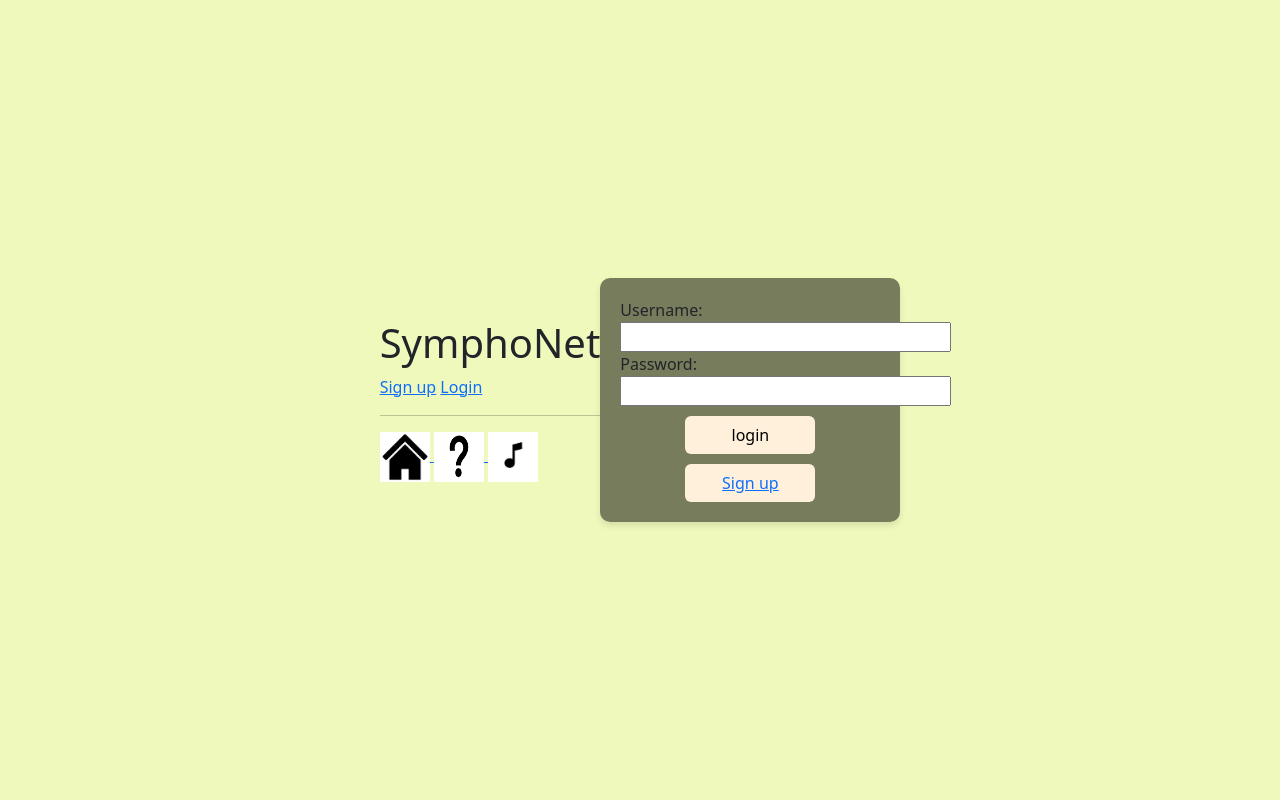
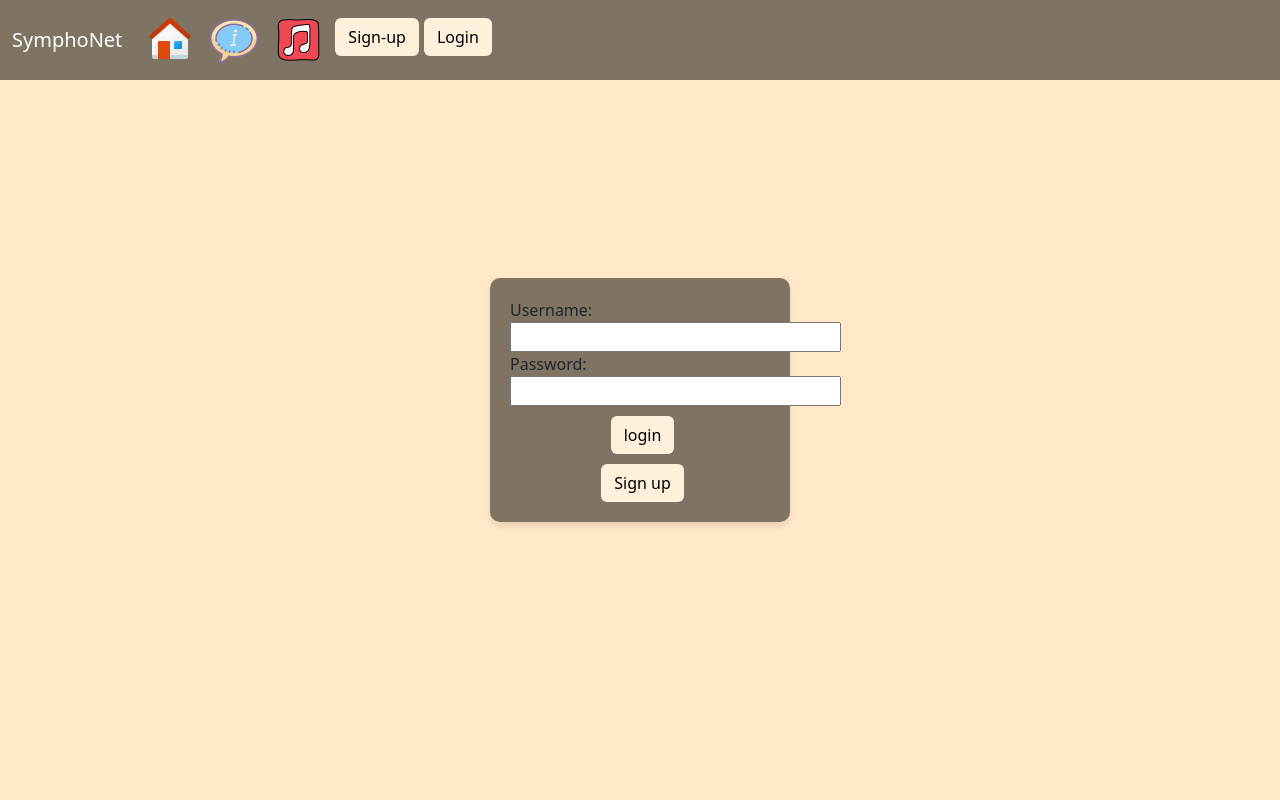
Before and after one commit to joe22123/symphonet, a Django app: page /symphonet/login/ in a window 1280 px wide. Run offline with Django 3.2, Linux system fonts and the light colour scheme.

Commit message:
updates css and html pages, fixing the nav bar

```diff
--- a/symphonet/static/style/base.css
+++ b/symphonet/static/style/base.css
@@ -12,9 +12,9 @@
 }
 
 /* Styles for the home icon image */
-.home-icon img {
-    width: 50px;
-    height: 50px;
+/* .home-icon img {
+    width: 30px;
+    height: 30px;
 }
 
 
@@ -29,6 +29,76 @@
 }
 
 .song-icon img {
-    width: 50px;
-    height: 50px;
+    width: 60px;
+    height: 60px;
+} */
+
+body {
+    background-color: rgba(255, 224, 178, 0.717);
+    background-size: cover;
+    background-position: center;
+    height: 100vh;
+    margin: 0;
+    display: flex;
+    justify-content: center;
+    align-items: center;
+
 }
+
+.login-container {
+    flex: 1;
+    /* This will make login form take remaining vertical space */
+    display: flex;
+    justify-content: center;
+    align-items: center;
+}
+
+.login-form {
+    background-color: rgba(0, 0, 0, 0.5);
+    /* Add opacity to background */
+    padding: 20px;
+    align-items: center;
+    align-content: center;
+    border-radius: 10px;
+    box-shadow: 0 4px 6px rgba(0, 0, 0, 0.1);
+    width: 300px;
+    /* Set width to prevent stretching */
+}
+
+.form-control {
+    margin-bottom: 15px;
+    /* Increased margin between input fields */
+}
+
+.btn-container {
+    display: flex;
+    justify-content: center;
+    /* Align buttons to the center */
+}
+
+.btn {
+    width: auto;
+    color: #000;
+    background-color: #fff0db;
+    margin-top: 10px;
+    margin-left: 5px;
+    padding: auto;
+    /* Added margin between buttons and input fields */
+    transition: all 0.3s ease;
+    /* Smooth transition */
+}
+
+.btn-link {
+    width: 50%;
+    color: #116bc4;
+    margin-top: 10px;
+    /* Added margin between buttons and input fields */
+    transition: all 0.3s ease;
+    /* Smooth transition */
+}
+
+
+.btn:hover {
+    color: #fff0db;
+    background-color: #000;
+}
--- a/symphonet/templates/symphonet/base.html
+++ b/symphonet/templates/symphonet/base.html
@@ -4,6 +4,8 @@
 <html>
 
 <head>
+    <meta charset="UTF-8">
+    <meta name="viewport" content="width=device-width, initial-scale=1.0">
     <title>
         Symphonet -
         {% block title_block %}
@@ -14,45 +16,57 @@
 </head>
 
 <body>
-    <div>
-        {% block header_block %}
-        <h1>SymphoNet</h1>
+    <nav class="navbar navbar-expand-lg navbar-light" style="position: fixed; top: 0; width: 100%; background-color: rgba(0, 0, 0,0.5); z-index: 1000; box-shadow: auto;">
+        <div class="container-fluid">
+            <a class="navbar-brand" href="{% url 'symphonet:index' %}" style="color: white;">SymphoNet</a>
+            <button class="navbar-toggler" type="button" data-bs-toggle="collapse"
+                data-bs-target="#navbarSupportedContent" aria-controls="navbarSupportedContent" aria-expanded="false"
+                aria-label="Toggle navigation">
+                <span class="navbar-toggler-icon"></span>
+            </button>
+            <div class="collapse navbar-collapse" id="navbarSupportedContent">
+                <ul class="navbar-nav me-auto mb-2 mb-lg-0">
+                    <li class="nav-item">
+                        <a class="nav-link home-icon" href="{% url 'symphonet:index' %}"><img
+                                src="{% static 'images/home-icon.png' %}" alt="home icon" /></a>
+                    </li>
+                    <li class="nav-item">
+                        <a class="nav-link about-icon" href="{% url 'symphonet:about_us' %}"> <img
+                                src="{% static 'images/about-icon.png' %}" alt="about icon" /></a>
+                    </li>
+                    <li class="nav-item">
+                        <a class="nav-link song-icon" href="{% url 'symphonet:songs' %}"><img
+                                src="{% static 'images/music-icon.png' %}" alt="song icon" /></a>
+                    </li>
+                    {% if user.is_authenticated %}
+                    <li class="nav-item">
+                        <p class="user-message account-icon"><img src="{% static 'images/profile.png' %}"
+                                alt="account icon" />Welcome {{ user.username }}</p>
+                    </li>
+                    {% else %}
+                    <li class="nav-item">
+                        <a href="{% url 'symphonet:sign_up' %}" class="btn">Sign-up</a>
+                    </li>
+                    {% endif %}
+                    {% if user.is_authenticated %}
+                    <li class="nav-item">
+                        <a href="{% url 'symphonet:logout' %}" class="btn">Logout</a>
+                    </li>
+                    {% else %}
+                    <li class="nav-item">
+                        <a href="{% url 'symphonet:user_login' %}" class="btn">Login</a>
+                    </li>
+                    {% endif %}
 
-        {% if user.is_authenticated %}
-        <p class="user-message">Welcome {{ user.username }}</p>
-        <a href ="{% url 'symphonet:logout' %}" class="logout">Logout</a>
-        {% else %}
-                <a href = "{% url 'symphonet:sign_up' %}">Sign up</a>
-                <a href = "{% url 'symphonet:user_login' %}">Login</a>
+                </ul>
+            </div>
+        </div>
+    </nav>
 
-        {% endif %}
-
-        <hr />
-        <a href="{% url 'symphonet:index' %}" class="home-icon">
-            <img src="{% static 'images/index.jpeg' %}" alt="home icon" />
-        </a>
-
-        <a href="{% url 'symphonet:about_us' %}" class="about-icon">
-            <img src="{% static 'images/about.jpeg' %}" alt="about icon" />
-        </a>
-
-        <a href="{% url 'symphonet:songs' %}" class="song-icon">
-            <img src="{% static 'images/songs.jpg' %}" alt="song icon" />
-        </a>
-
-        {% if user.is_authenticated %}
-        <a href="{% url 'symphonet:account' %}" class="account-icon">
-            <img src="{% static 'images/account.jpeg' %}" alt="account icon" />
-        </a>
-        {% endif %}
-        {% endblock %}
-    </div>
     <div>
         {% block body_block %}
         {% endblock %}
     </div>
-
-
 </body>
 
 </html>
--- a/symphonet/templates/symphonet/login.html
+++ b/symphonet/templates/symphonet/login.html
@@ -9,81 +9,6 @@
 <title>Login</title>
 <link href="https://cdn.jsdelivr.net/npm/bootstrap@5.3.3/dist/css/bootstrap.min.css" rel="stylesheet"
     integrity="sha384-QWTKZyjpPEjISv5WaRU9OFeRpok6YctnYmDr5pNlyT2bRjXh0JMhjY6hW+ALEwIH" crossorigin="anonymous">
-<script src="https://cdn.jsdelivr.net/npm/@popperjs/core@2.11.8/dist/umd/popper.min.js"
-    integrity="sha384-I7E8VVD/ismYTF4hNIPjVp/Zjvgyol6VFvRkX/vR+Vc4jQkC+hVqc2pM8ODewa9r"
-    crossorigin="anonymous"></script>
-<script src="https://cdn.jsdelivr.net/npm/bootstrap@5.3.3/dist/js/bootstrap.min.js"
-    integrity="sha384-0pUGZvbkm6XF6gxjEnlmuGrJXVbNuzT9qBBavbLwCsOGabYfZo0T0to5eqruptLy"
-    crossorigin="anonymous"></script>
-
-<style>
-    body {
-        background-color: rgba(235, 248, 163, 0.717);
-        background-size: cover;
-        background-position: center;
-        height: 100vh;
-        margin: 0;
-        display: flex;
-        justify-content: center;
-        align-items: center;
-
-    }
-
-    .login-container {
-        flex: 1;
-        /* This will make login form take remaining vertical space */
-        display: flex;
-        justify-content: center;
-        align-items: center;
-    }
-
-    .login-form {
-        background-color: rgba(0, 0, 0, 0.5);
-        /* Add opacity to background */
-        padding: 20px;
-        align-items: center;
-        align-content: center;
-        border-radius: 10px;
-        box-shadow: 0 4px 6px rgba(0, 0, 0, 0.1);
-        width: 300px;
-        /* Set width to prevent stretching */
-    }
-
-    .form-control {
-        margin-bottom: 15px;
-        /* Increased margin between input fields */
-    }
-
-    .btn-container {
-        display: flex;
-        justify-content: center;
-        /* Align buttons to the center */
-    }
-
-    .btn {
-        width: 50%;
-        color: #000;
-        background-color: #fff0db;
-        margin-top: 10px;
-        /* Added margin between buttons and input fields */
-        transition: all 0.3s ease;
-        /* Smooth transition */
-    }
-    .btn-link {
-        width: 50%;
-        color: #116bc4;
-        margin-top: 10px;
-        /* Added margin between buttons and input fields */
-        transition: all 0.3s ease;
-        /* Smooth transition */
-    }
-
-
-    .btn:hover {
-        color: #fff0db;
-        background-color: #000;
-    }
-</style>
 {% endblock %}
 
 
@@ -100,20 +25,21 @@
     -->
         {% if user.is_authenticated %}
         welcome to symphonet {{ user.username }}
-        <a href = "{% url 'symphonet:index' %}">Main Page</a>
+        <a href="{% url 'symphonet:index' %}">Main Page</a>
         {% else %}
         <form id="login_form" method="post" action="{% url 'symphonet:user_login' %}">
 
             {% csrf_token %}
-            Username: <input type="text" name="username" value="" size="30"/> <br />
-            Password: <input type ="password" name="password" value="" size="30"/> <br />
+            Username: <input type="text" name="username" value="" size="30" /> <br />
+            Password: <input type="password" name="password" value="" size="30" /> <br />
 
             <div class="btn-container">
-            <input type="submit" class="btn" value="login"/>
+                <input type="submit" class="btn" value="login" />
             </div>
             <div class="btn-container">
-            <button type="button" class="btn">
-                <a href = "{% url 'symphonet:sign_up' %}">Sign up</a></button>
+                <button type="button" class="btn" onclick="window.location.href='{% url 'symphonet:sign_up' %}'"><!--There is no error here even tho it has a red marker,it works fine-->
+                    Sign up
+                </button>
             </div>
         </form>
         {% endif %}
```
Also changed, not shown: symphonet/templates/symphonet/sign_up.html (+4 -5 lines), symphonet/static/images/about-icon.png (added), symphonet/static/images/home-icon.png (added), symphonet/static/images/music-icon.png (added), symphonet/static/images/profile-icon.png (added). Lines whose indentation alone changed are shown as unchanged.
